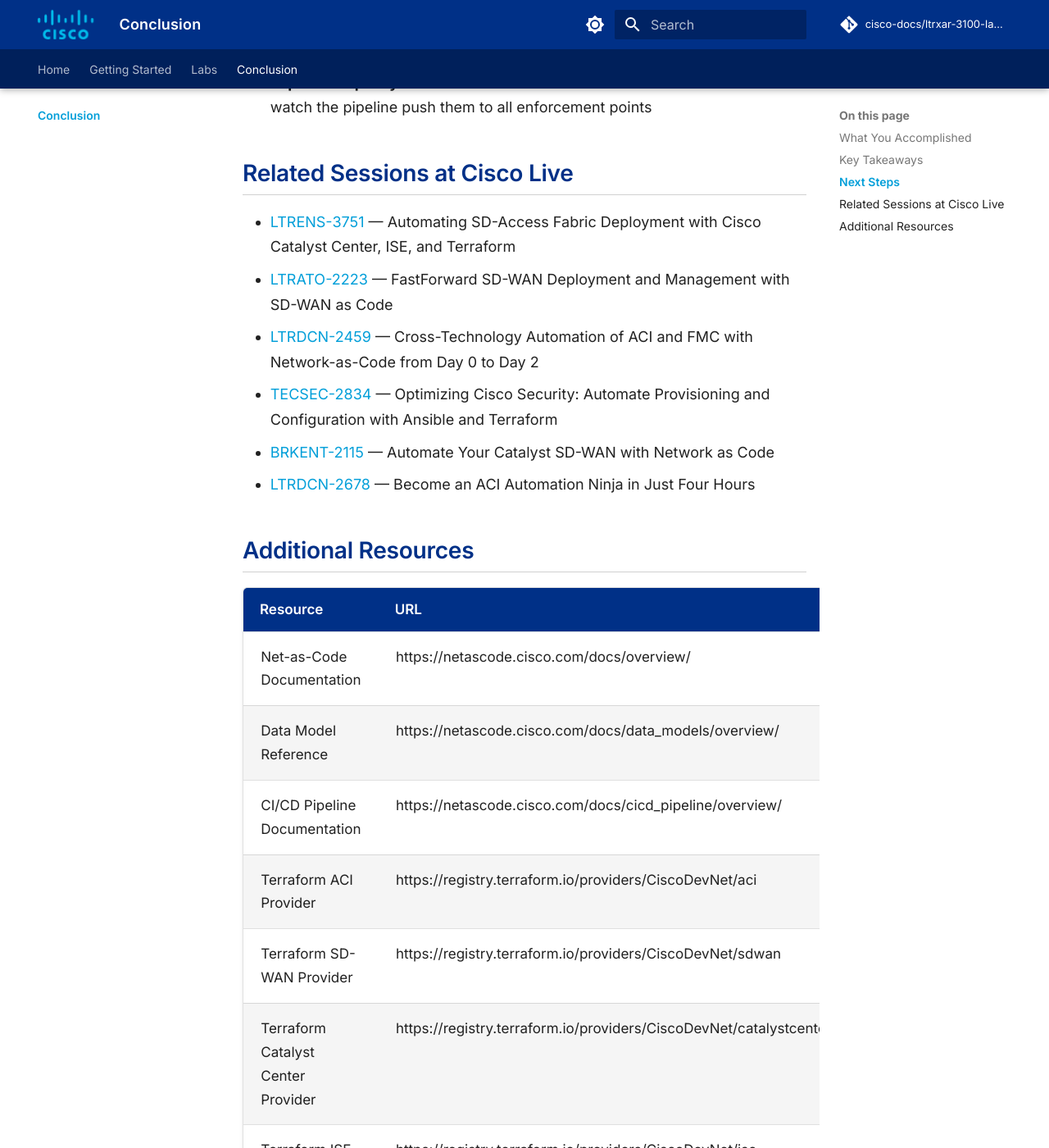
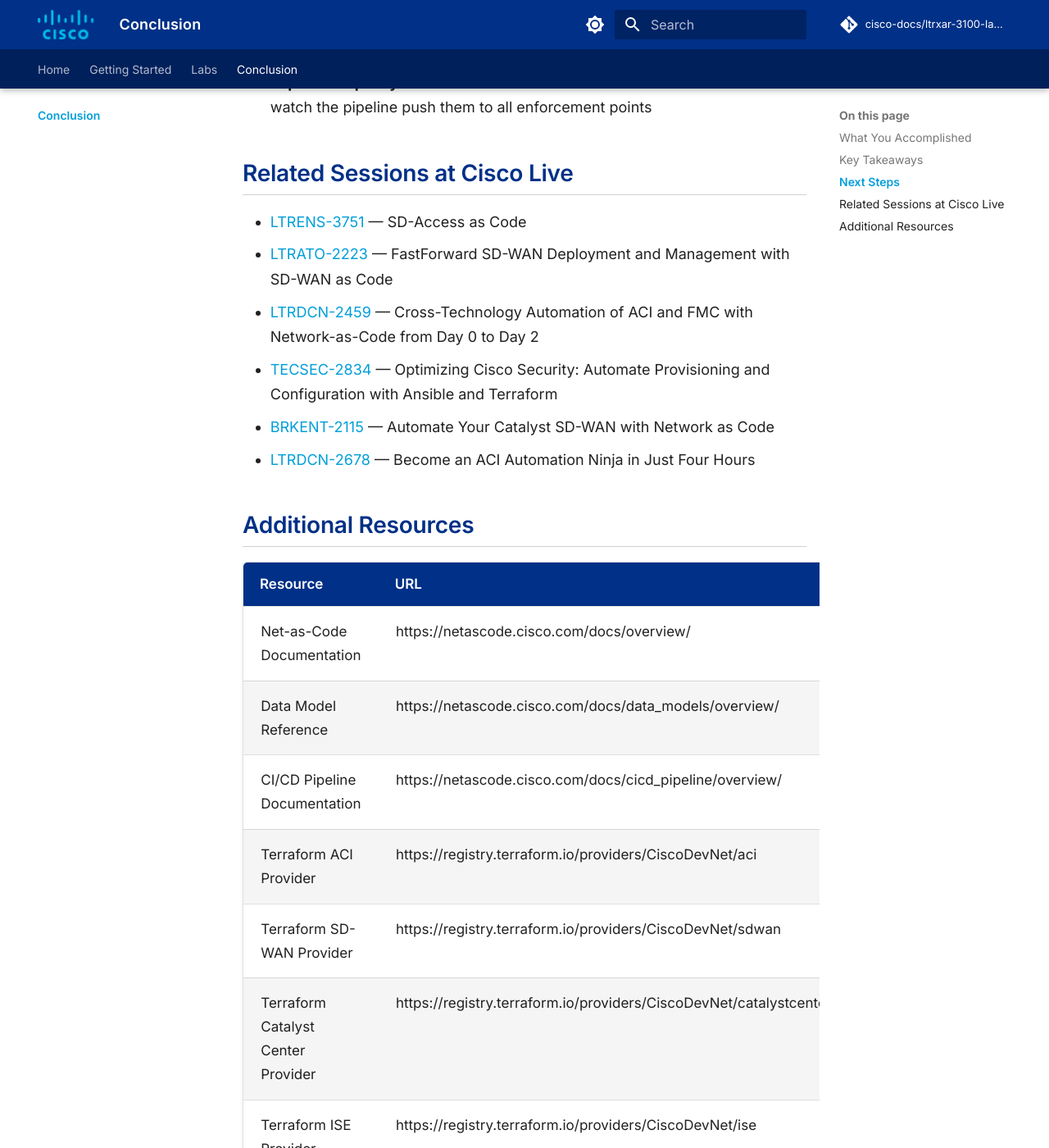
Before and after one commit to cisco-docs/ltrxar-3100-lab-guide, an MkDocs documentation site: the page built from docs/conclusion.md, in a window 1280 px wide and 1400 px high, scrolled down 2069 px. Shown: the whole window at 82% size. Built offline with MkDocs 1.6.1 and Material for MkDocs 9.7.7, drawn with Linux system fonts in a browser that asks for light colours; comment, search, counter and statistics services are not loaded; some of the changed text lies outside the part shown.

Commit message:
lab 6 addition

```diff
--- a/docs/conclusion.md
+++ b/docs/conclusion.md
@@ -36,7 +36,7 @@
 
 ## Related Sessions at Cisco Live
 
-- [LTRENS-3751](https://www.ciscolive.com/emea/learn/session-catalog.html?search=LTRENS-3751) — Automating SD-Access Fabric Deployment with Cisco Catalyst Center, ISE, and Terraform
+- [LTRENS-3751](https://www.ciscolive.com/emea/learn/session-catalog.html?search=LTRENS-3751) — SD-Access as Code
 - [LTRATO-2223](https://www.ciscolive.com/emea/learn/session-catalog.html?search=LTRATO-2223) — FastForward SD-WAN Deployment and Management with SD-WAN as Code
 - [LTRDCN-2459](https://www.ciscolive.com/emea/learn/session-catalog.html?search=LTRDCN-2459) — Cross-Technology Automation of ACI and FMC with Network-as-Code from Day 0 to Day 2
 - [TECSEC-2834](https://www.ciscolive.com/emea/learn/session-catalog.html?search=TECSEC-2834) — Optimizing Cisco Security: Automate Provisioning and Configuration with Ansible and Terraform
--- a/mkdocs.yml
+++ b/mkdocs.yml
@@ -130,6 +130,7 @@
     - Lab 3 — Catalyst Center as Code: lab3_catc.md
     - Lab 4 — ISE as Code: lab4_ise.md
     - Lab 5 — Multi-Domain Integration: lab5_multidomain.md
+    - Lab 6 (Optional) — End-to-End Testing: lab6_optional_end_to_end_testing.md
   - Conclusion: conclusion.md
 
 extra:
```
